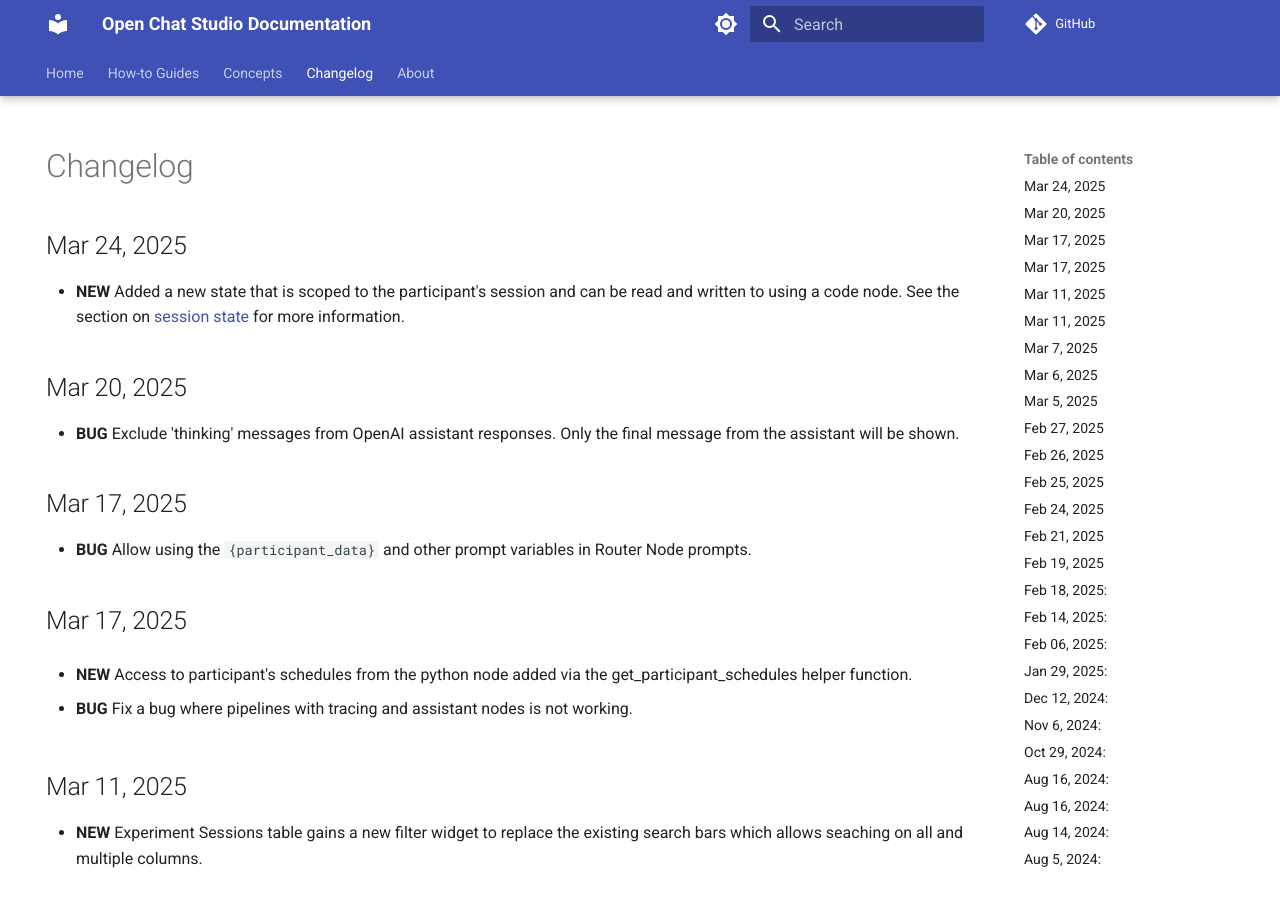
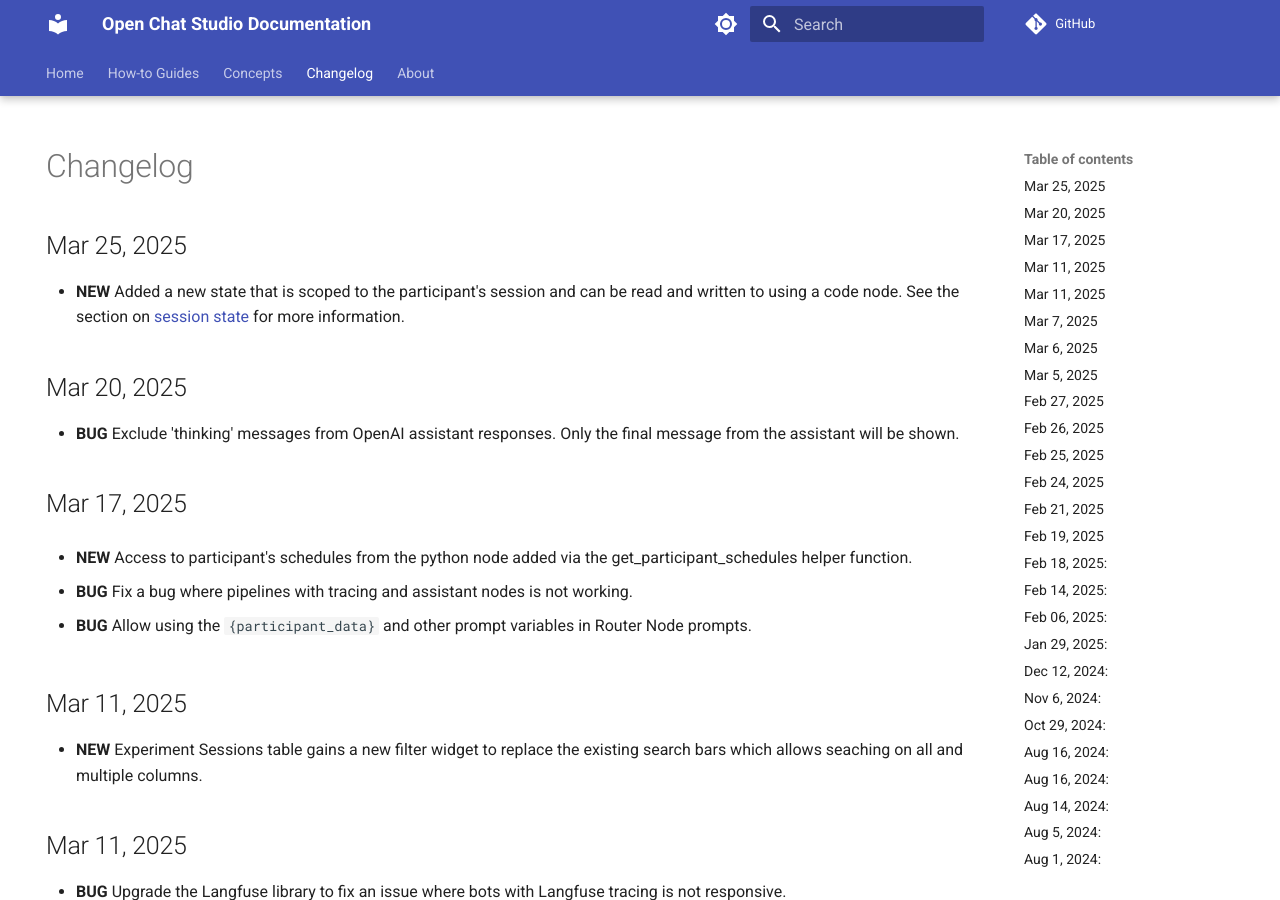
Before and after one commit to dimagi/open-chat-studio-docs, an MkDocs documentation site: the page built from docs/changelog.md, in a window 1280 px wide and 900 px high. Built offline with MkDocs 1.6.1 and Material for MkDocs 9.7.7, drawn with Linux system fonts in a browser that asks for light colours; emoji names are drawn with the system emoji font; a script that is not in the unit is left out; comment, search, counter and statistics services are not loaded.

Commit message:
Fix dates

```diff
--- a/docs/changelog.md
+++ b/docs/changelog.md
@@ -5,19 +5,18 @@
 
 # Changelog
 
-## Mar 24, 2025
+## Mar 25, 2025
 * **NEW** Added a new state that is scoped to the participant's session and can be read and written to using a code node. See the section on [session state](./concepts/pipelines/nodes.md#session-state) for more information.
 
 ## Mar 20, 2025
 * **BUG** Exclude 'thinking' messages from OpenAI assistant responses. Only the final message from the assistant will be shown.
 
 ## Mar 17, 2025
-* **BUG** Allow using the `{participant_data}` and other prompt variables in Router Node prompts.
-
-## Mar 17, 2025
 * **NEW** Access to participant's schedules from the python node added via the get_participant_schedules helper function.
 
 * **BUG** Fix a bug where pipelines with tracing and assistant nodes is not working.
+
+* **BUG** Allow using the `{participant_data}` and other prompt variables in Router Node prompts.
 
 ## Mar 11, 2025
 * **NEW** Experiment Sessions table gains a new filter widget to replace the existing search bars which allows seaching on all and multiple columns.
```
